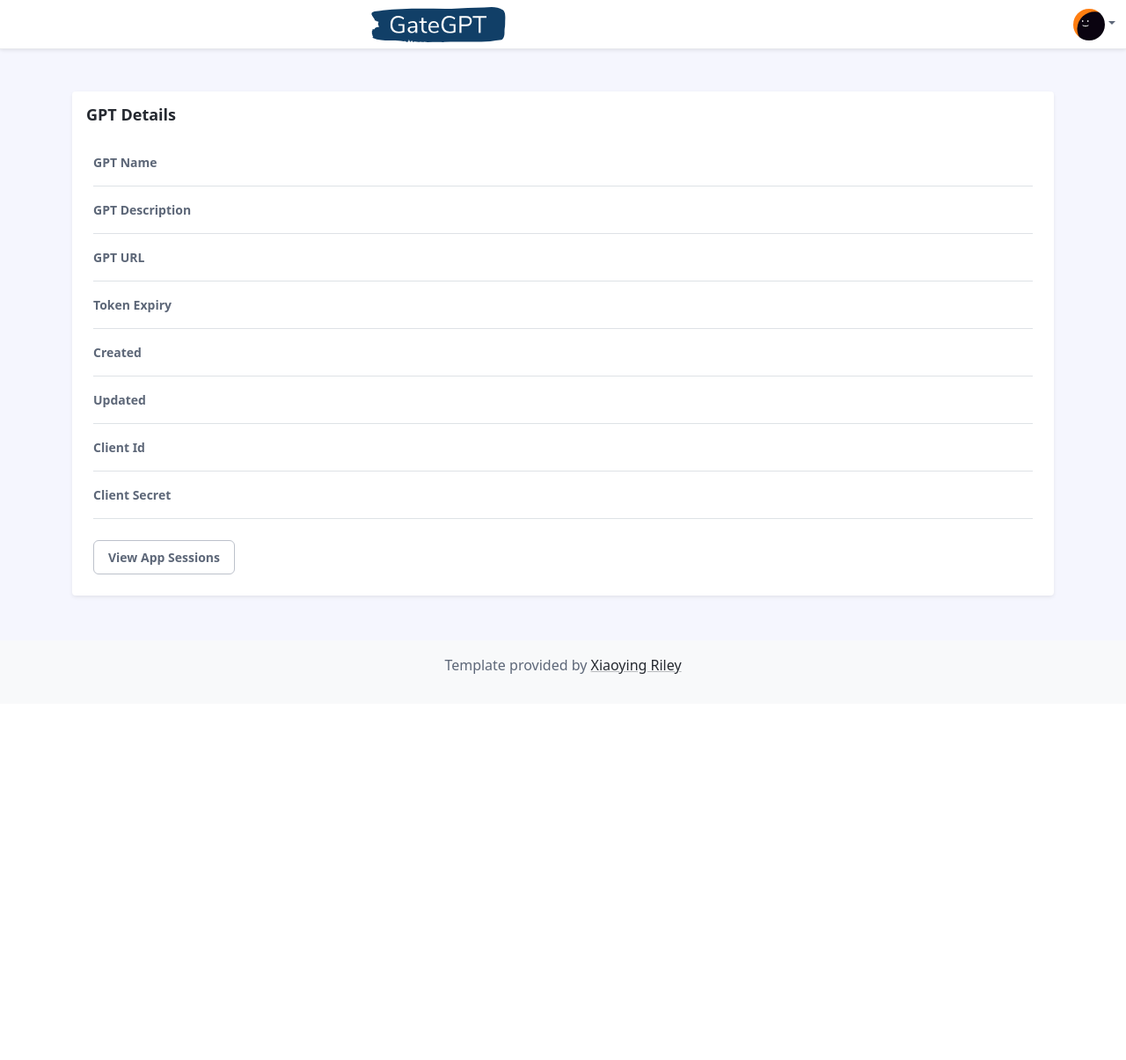
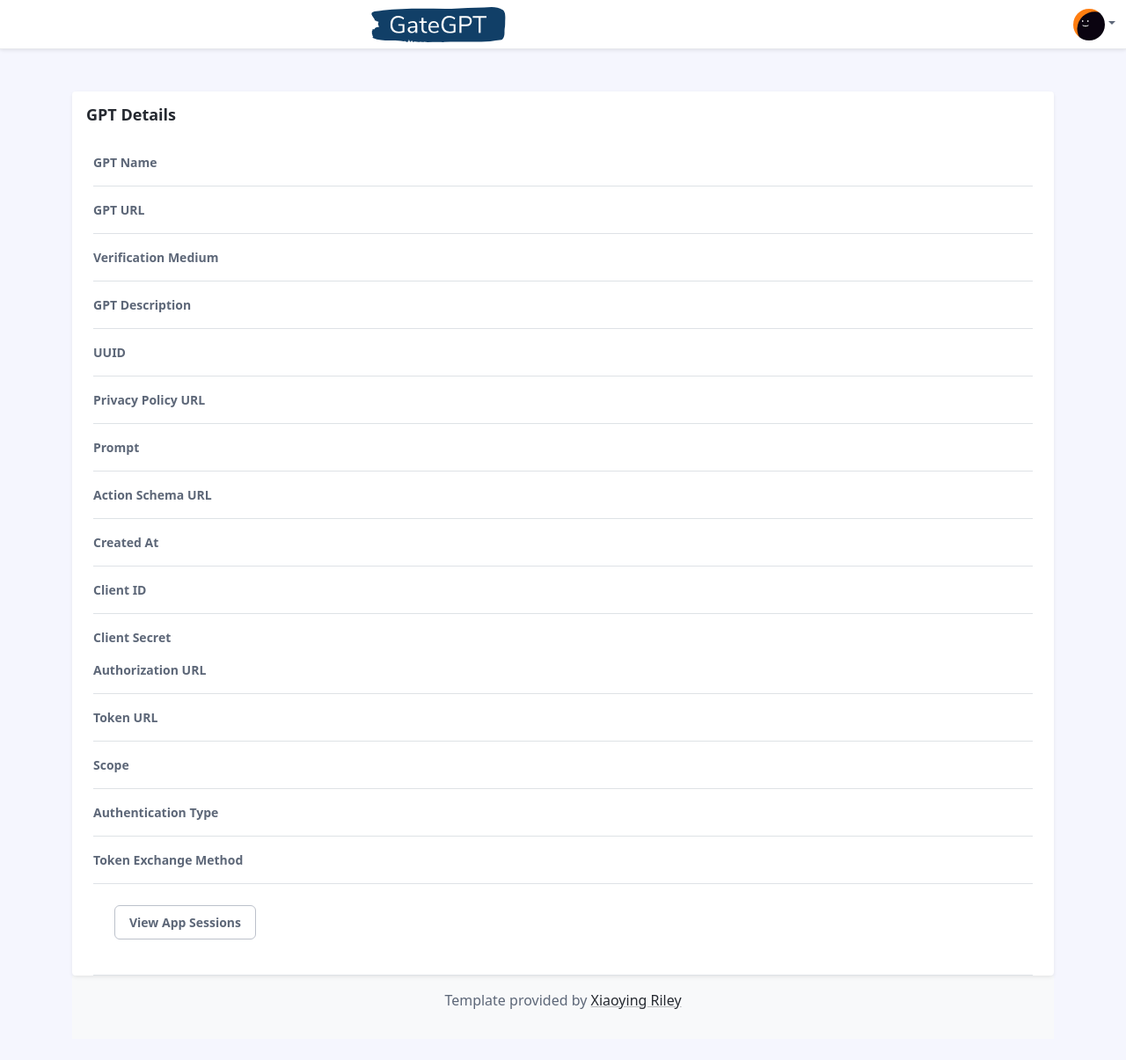
Before and after one commit to vertexcover-io/gategpt, a FastAPI app: template templates/gpt_application_detail.html in a window 1280 px wide. Shown: the whole page at 88% size. Before the commit the page ends 766 px from the top, so only its background shows below. Run offline with FastAPI, Linux system fonts and the light colour scheme; the template is opened without the code that fills it, so the values that code supplies are empty; parts of the project's set-up code (start-up, migrations or seed data) failed here and were passed over; some libraries are stand-ins or nearby versions.

Commit message:
feat: update gpt app detail page

```diff
--- a/src/custom_gpts_paywall/routers/gpt_application.py
+++ b/src/custom_gpts_paywall/routers/gpt_application.py
@@ -78,6 +78,7 @@ class RegisterGPTApplicationResponse(RegisterGPTApplicationRequest):
     privacy_policy_url: str
     prompt: str
     action_schema_url: str
+    created_at: datetime
     authentication_details: AuthenticationDetails
 
 
@@ -139,6 +140,7 @@ def register_custom_gpt_controller(
         )
 
         resp = RegisterGPTApplicationResponse(
+            created_at=gpt_application.created_at,
             gpt_name=gpt_application.gpt_name,
             gpt_url=gpt_application.gpt_url,
             verification_medium=gpt_application.verification_medium,
--- a/static/assets/js/gpt-detail.js
+++ b/static/assets/js/gpt-detail.js
@@ -1,17 +1,41 @@
-let gptNameElement = document.getElementById("gpt-name");
-let gptDescriptionElement = document.getElementById("gpt-description");
-let gptUrlElement = document.getElementById("gpt-url");
-let gptTokenExpiryElement = document.getElementById("gpt-token-expiry");
-let gptCreatedAtElement = document.getElementById("gpt-created-at");
-let gptUpdatedAtElement = document.getElementById("gpt-updated-at");
-let clientIdElement = document.getElementById("client-id");
-let clientSecretElement = document.getElementById("gpt-client-secret");
-let titleName = document.getElementById("page-title");
-let appSessions = document.getElementById("app-sessions-link");
+let gptName = document.getElementById("gpt-name");
+let gptUrl = document.getElementById("gpt-url");
+let verificationMedium = document.getElementById("verification-medium");
+let gptDescription = document.getElementById("gpt-description");
+let uuid = document.getElementById("uuid");
+let privacyPolicyUrl = document.getElementById("privacy-policy-url");
+let prompt = document.getElementById("prompt");
+let actionSchemaUrl = document.getElementById("action-schema-url");
+let createdAt = document.getElementById("created-at");
+let clientId = document.getElementById("client-id");
+let clientSecret = document.getElementById("client-secret");
+let authorizationUrl = document.getElementById("authorization-url");
+let tokenUrl = document.getElementById("token-url");
+let scope = document.getElementById("scope");
+let authenticationType = document.getElementById("authentication-type");
+let tokenExchangeMethod = document.getElementById("token-exchange-method");
 
 let url = new URL(window.location.href);
 let pathSegments = url.pathname.split("/");
 let gptApplicationId = pathSegments[pathSegments.length - 1];
+
+function formatName(name) {
+  let formattedName = name.replace(/_/g, " ");
+
+  let words = formattedName.split(" ");
+  if (words.length > 0) {
+    words[0] =
+      words[0].charAt(0).toUpperCase() + words[0].slice(1).toLowerCase();
+    if (words.length > 1) {
+      let lastIndex = words.length - 1;
+      words[lastIndex] =
+        words[lastIndex].charAt(0).toUpperCase() +
+        words[lastIndex].slice(1).toLowerCase();
+    }
+  }
+
+  return words.join(" ");
+}
 
 async function fetchGPTApplicationDetails() {
   try {
@@ -26,25 +50,26 @@ async function fetchGPTApplicationDetails() {
       window.location.href = "/404";
       return;
     }
-
     let data = await response.json();
-    titleName.textContent = data.gpt_name;
-    gptNameElement.textContent = data.gpt_name;
-    gptDescriptionElement.textContent = data.gpt_description;
-    gptUrlElement.textContent = data.gpt_url;
-    gptTokenExpiryElement.textContent = data.token_expiry;
-
-    let createdAt = moment(data.created_at);
-    gptCreatedAtElement.title = createdAt.format("YYYY-MM-DD HH:mm:ss");
-    gptCreatedAtElement.textContent = createdAt.fromNow();
-
-    let updatedAt = moment(data.updated_at);
-    gptUpdatedAtElement.title = updatedAt.format("YYYY-MM-DD HH:mm:ss");
-    gptUpdatedAtElement.textContent = updatedAt.fromNow();
-
-    clientIdElement.textContent = data.client_id;
-    clientSecretElement.textContent = data.client_secret;
-    appSessions.href = `/custom-gpt-application/${gptApplicationId}/gpt-app-sessions/`;
+    gptName.textContent = data.gpt_name;
+    gptUrl.textContent = data.gpt_url;
+    verificationMedium.textContent = data.verification_medium;
+    gptDescription.textContent = data.gpt_description;
+    uuid.textContent = data.uuid;
+    privacyPolicyUrl.textContent = data.privacy_policy_url;
+    prompt.textContent = data.prompt;
+    actionSchemaUrl.textContent = data.action_schema_url;
+    createdAt.textContent = data.created_at;
+    clientId.textContent = data.authentication_details.client_id;
+    clientSecret.textContent = data.authentication_details.client_secret;
+    authorizationUrl.textContent =
+      data.authentication_details.authorization_url;
+    tokenUrl.textContent = data.authentication_details.token_url;
+    scope.textContent = data.authentication_details.scope;
+    authenticationType.textContent =
+      data.authentication_details.authentication_type;
+    tokenExchangeMethod.textContent =
+      data.authentication_details.token_exchange_method;
   } catch (error) {
     console.error("Error fetching data:", error);
   }
--- a/templates/gpt_application_detail.html
+++ b/templates/gpt_application_detail.html
@@ -14,7 +14,7 @@ block body %}
             </div>
           </div>
         </div>
-        <div class="app-card-body px-4 w-100">
+        <div class="app-card-body px-4 w-100" id="main-div">
           <div class="item border-bottom py-3">
             <div class="row justify-content-between align-items-center">
               <div class="col-auto">
@@ -23,6 +23,27 @@ block body %}
               </div>
             </div>
           </div>
+
+          <div class="item border-bottom py-3">
+            <div class="row justify-content-between align-items-center">
+              <div class="col-auto">
+                <div class="item-label"><strong>GPT URL</strong></div>
+                <div class="item-data" id="gpt-url"></div>
+              </div>
+            </div>
+          </div>
+
+          <div class="item border-bottom py-3">
+            <div class="row justify-content-between align-items-center">
+              <div class="col-auto">
+                <div class="item-label">
+                  <strong>Verification Medium</strong>
+                </div>
+                <div class="item-data" id="verification-medium"></div>
+              </div>
+            </div>
+          </div>
+
           <div class="item border-bottom py-3">
             <div class="row justify-content-between align-items-center">
               <div class="col-auto">
@@ -31,55 +52,124 @@ block body %}
               </div>
             </div>
           </div>
+
           <div class="item border-bottom py-3">
             <div class="row justify-content-between align-items-center">
               <div class="col-auto">
-                <div class="item-label"><strong>GPT URL</strong></div>
-                <div class="item-data" id="gpt-url"></div>
+                <div class="item-label"><strong>UUID</strong></div>
+                <div class="item-data" id="uuid"></div>
               </div>
             </div>
           </div>
+
           <div class="item border-bottom py-3">
             <div class="row justify-content-between align-items-center">
               <div class="col-auto">
-                <div class="item-label"><strong>Token Expiry</strong></div>
-                <div class="item-data" id="gpt-token-expiry"></div>
+                <div class="item-label">
+                  <strong>Privacy Policy URL</strong>
+                </div>
+                <div class="item-data" id="privacy-policy-url"></div>
               </div>
             </div>
           </div>
+
           <div class="item border-bottom py-3">
             <div class="row justify-content-between align-items-center">
               <div class="col-auto">
-                <div class="item-label"><strong>Created</strong></div>
-                <div class="item-data" id="gpt-created-at"></div>
+                <div class="item-label"><strong>Prompt</strong></div>
+                <div class="item-data" id="prompt"></div>
               </div>
             </div>
           </div>
+
           <div class="item border-bottom py-3">
             <div class="row justify-content-between align-items-center">
               <div class="col-auto">
-                <div class="item-label"><strong>Updated</strong></div>
-                <div class="item-data" id="gpt-updated-at"></div>
+                <div class="item-label"><strong>Action Schema URL</strong></div>
+                <div class="item-data" id="action-schema-url"></div>
               </div>
             </div>
           </div>
+
           <div class="item border-bottom py-3">
             <div class="row justify-content-between align-items-center">
               <div class="col-auto">
-                <div class="item-label"><strong>Client Id</strong></div>
+                <div class="item-label"><strong>Created At</strong></div>
+                <div class="item-data" id="created-at"></div>
+              </div>
+            </div>
+          </div>
+
+          <div class="item border-bottom py-3">
+            <div class="row justify-content-between align-items-center">
+              <div class="col-auto">
+                <div class="item-label"><strong>Client ID</strong></div>
                 <div class="item-data" id="client-id"></div>
               </div>
             </div>
           </div>
+
           <div class="item border-bottom py-3">
             <div class="row justify-content-between align-items-center">
               <div class="col-auto">
-                <div class="item-label"><strong>Client Secret</strong></div>
-                <div class="item-data" id="gpt-client-secret"></div>
+                <div class="item-label">
+                  <strong>Client Secret</strong>
+                  <div class="item-data" id="client-secret"></div>
                 </div>
               </div>
             </div>
+
+            <div class="item border-bottom py-3">
+              <div class="row justify-content-between align-items-center">
+                <div class="col-auto">
+                  <div class="item-label">
+                    <strong>Authorization URL</strong>
                   </div>
+                  <div class="item-data" id="authorization-url"></div>
+                </div>
+              </div>
+            </div>
+
+            <div class="item border-bottom py-3">
+              <div class="row justify-content-between align-items-center">
+                <div class="col-auto">
+                  <div class="item-label"><strong>Token URL</strong></div>
+                  <div class="item-data" id="token-url"></div>
+                </div>
+              </div>
+            </div>
+
+            <div class="item border-bottom py-3">
+              <div class="row justify-content-between align-items-center">
+                <div class="col-auto">
+                  <div class="item-label"><strong>Scope</strong></div>
+                  <div class="item-data" id="scope"></div>
+                </div>
+              </div>
+            </div>
+
+            <div class="item border-bottom py-3">
+              <div class="row justify-content-between align-items-center">
+                <div class="col-auto">
+                  <div class="item-label">
+                    <strong>Authentication Type</strong>
+                  </div>
+                  <div class="item-data" id="authentication-type"></div>
+                </div>
+              </div>
+            </div>
+
+            <div class="item border-bottom py-3">
+              <div class="row justify-content-between align-items-center">
+                <div class="col-auto">
+                  <div class="item-label">
+                    <strong>Token Exchange Method</strong>
+                  </div>
+                  <div class="item-data" id="token-exchange-method"></div>
+                </div>
+              </div>
+            </div>
+
             <div class="app-card-footer p-4 mt-auto">
               <a class="btn app-btn-secondary" id="app-sessions-link" href="#"
                 >View App Sessions</a
@@ -96,3 +186,5 @@ block body %}
       src="https://MomentJS.com/downloads/moment.js"
     ></script>
     {% endblock %}
+  </div>
+</div>
```
Lines whose indentation alone changed are shown as unchanged.
